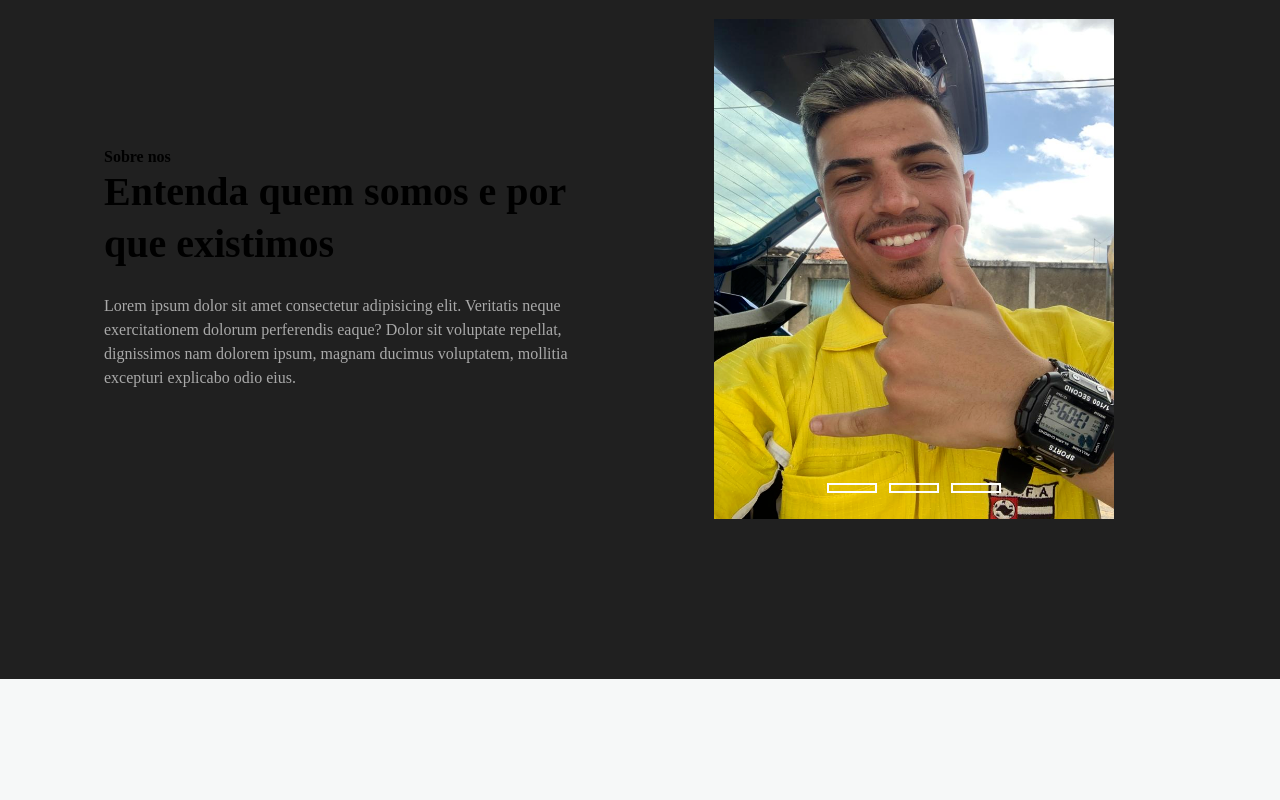
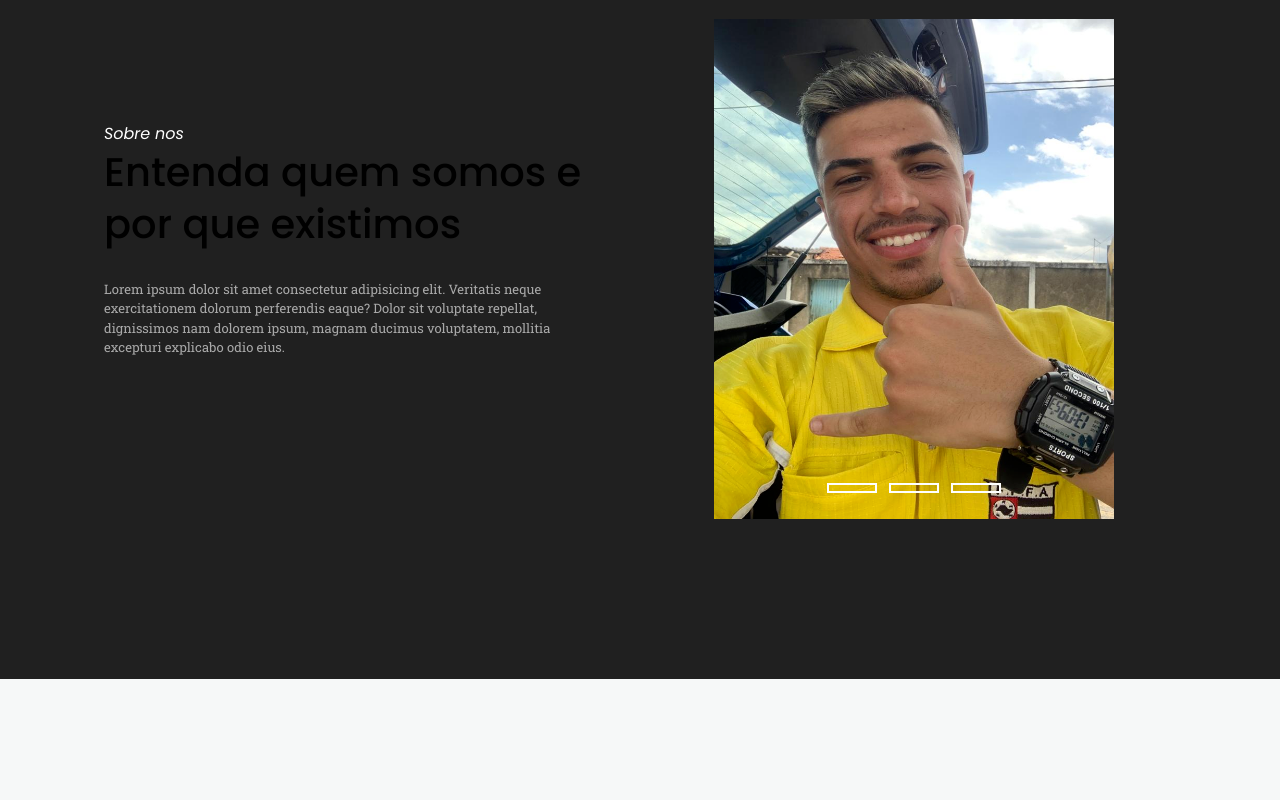
Before and after one commit to Matheus-Venancio/meusite, a React (Create React App) app: page / in a window 1280 px wide. Shown: the part 2120-2920 px from the top of the page. Built offline with nearby package versions, Linux system fonts and the light colour scheme.

Commit message:
config website

```diff
--- a/src/App.css
+++ b/src/App.css
@@ -564,7 +564,7 @@ body.menu-expanded button path {
 }
 
 #contact .phrases .words {
-  font-size: 1.5rem;
+  font-size: 1.4rem;
   color: var(--brand-beige);
   font-family: "Poppins", sans-serif;
   font-weight: 400;
@@ -572,10 +572,10 @@ body.menu-expanded button path {
 }
 
 #contact .phrases .people {
-  font-size: 1.3rem;
+  font-size: 1.2rem;
   color: var(--paragraph--);
   margin-top: 1.2rem;
-  margin-bottom: 4rem;
+  margin-bottom: 3rem;
   font-family: "Roboto Slab", sans-serif;
 }
 
@@ -698,11 +698,14 @@ footer p {
   color: white;
   line-height: 2;
   margin-bottom: 3.2rem;
+  font-family: 'poppins',sans-serif;
+  font-weight: 300;
 }
 
 footer .social-links {
   justify-content: flex-start;
   cursor: pointer;
+  font-weight: 400;
 }
 
 footer .social-links a:hover {
@@ -750,6 +753,7 @@ footer .social-links a:hover {
   section header h2 {
     font-size: 4rem;
     line-height: 5.2rem;
+
   }
 
   .col-a {
@@ -908,8 +912,26 @@ footer .social-links a:hover {
     align-self: center;
   }
 
-  #about .content p {
-    margin-bottom: 0;
+  #about .col-a header h4{
+    font-style: italic;
+    font-family: "Poppins", sans-serif;
+    font-weight: 400;
+    color: #fff;
+  }
+
+  #about .col-a header h2{
+    margin-inline: auto;
+    font-family: "Poppins", sans-serif;
+    font-weight: 500;
+  }
+
+  #about .col-a .content p {
+    font-size: 1.3rem;
+    line-height: 150%;
+    font-weight: 400;
+    font-family: "Roboto Slab", sans-serif;
+    color: var(--paragraph--);
+    margin-top: 3rem;
   }
 
   /*------------CONTACT-----------*/
@@ -919,7 +941,6 @@ footer .social-links a:hover {
   }
 
   #contact h2 {
-    width: 40.4rem;
     font-family: "Poppins", sans-serif;
     font-weight: 600;
   }
```
Also changed, not shown: src/img/arrow.png (added).
